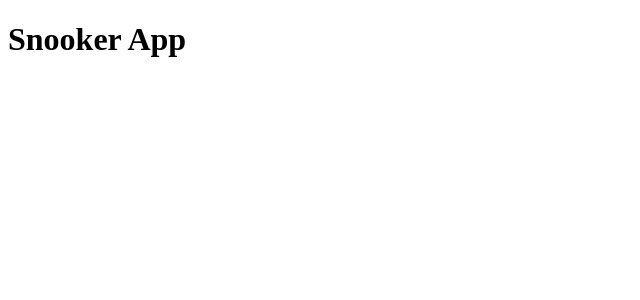
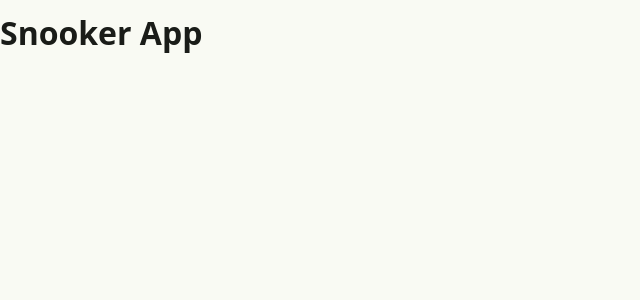
Before and after one commit to degiwo/snooker-app, an Angular app in the folder frontend/: page / in a window 1280 px wide. Shown: the top 300 px of the page, without its empty margins (0-640 px from the left). Built offline with nearby package versions, Linux system fonts and the light colour scheme.

Commit message:
Add Angular Material theme

```diff
--- a/frontend/package.json
+++ b/frontend/package.json
@@ -16,10 +16,12 @@
   },
   "packageManager": "npm@12.2.1",
   "dependencies": {
+    "@angular/cdk": "^22.2.7",
     "@angular/common": "^22.2.0",
     "@angular/compiler": "^22.2.0",
     "@angular/core": "^22.2.0",
     "@angular/forms": "^22.2.0",
+    "@angular/material": "^22.2.7",
     "@angular/platform-browser": "^22.2.0",
     "@angular/router": "^22.2.0",
     "rxjs": "~7.8.0",
--- a/frontend/src/index.html
+++ b/frontend/src/index.html
@@ -4,7 +4,8 @@
     <meta charset="utf-8" />
     <title>Snooker App</title>
     <base href="/" />
-    <meta name="viewport" content="width=device-width, initial-scale=1" />
+    <meta name="viewport" content="width=device-width, initial-scale=1, viewport-fit=cover" />
+    <meta name="color-scheme" content="light dark" />
     <link rel="icon" type="image/x-icon" href="favicon.ico" />
   </head>
   <body>
--- a/frontend/src/styles.scss
+++ b/frontend/src/styles.scss
@@ -1 +1,34 @@
-/* You can add global styles to this file, and also import other style files */
+@use '@angular/material' as mat;
+
+$font-family:
+  system-ui,
+  -apple-system,
+  'Segoe UI',
+  Roboto,
+  sans-serif;
+
+html {
+  color-scheme: light dark;
+
+  // create design tokens as variables with mat.theme
+  @include mat.theme(
+    (
+      color: mat.$green-palette,
+      typography: $font-family,
+      density: 0,
+    )
+  );
+}
+
+*,
+*::before,
+*::after {
+  box-sizing: border-box;
+}
+
+body {
+  margin: 0;
+  background: var(--mat-sys-surface);
+  color: var(--mat-sys-on-surface);
+  font: var(--mat-sys-body-large);
+}
```
Also changed, not shown: 1 other file (tests, documents, lock files or other folders).
